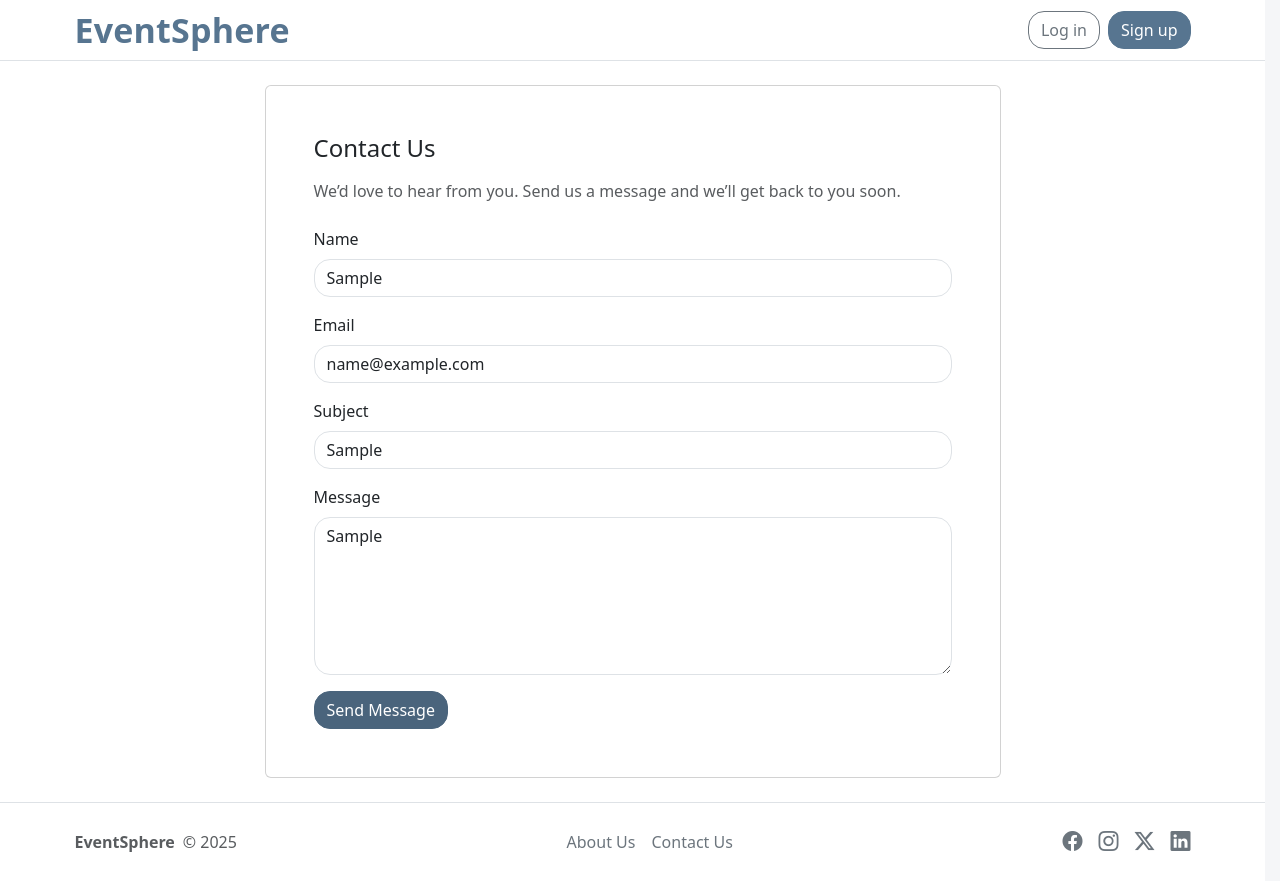
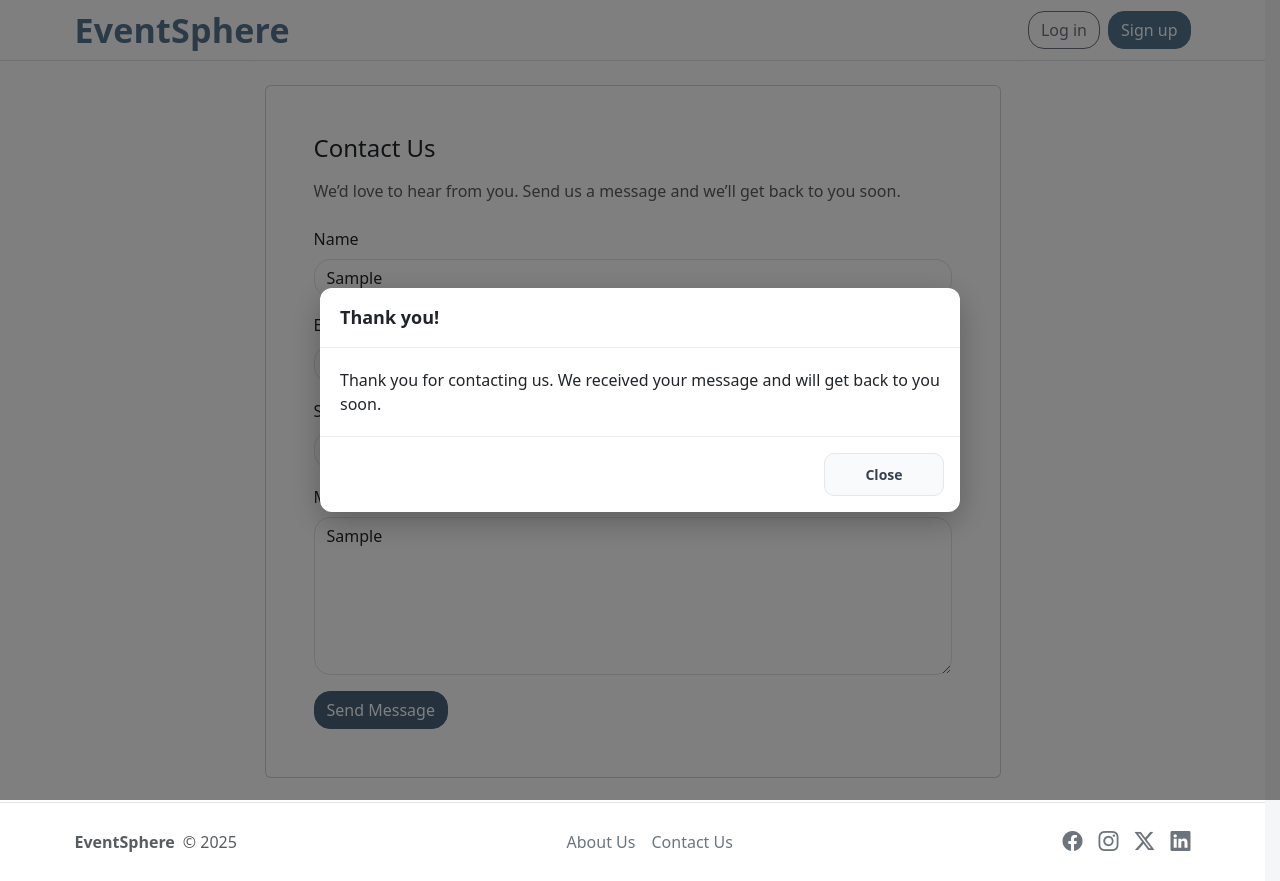
Before and after one commit to thathsaraudari/eventsphere-frontend, a React (Vite) app: page /contact in a window 1280 px wide. Both pictures are taken after typing "Sample", "name@example.com", "Sample", "Sample" into the empty fields and a click on the button "Send Message". Built offline with nearby package versions, Linux system fonts and the light colour scheme; no server answers.

Commit message:
Add popup confirmation for contact us page

```diff
--- a/src/components/ConfirmDialog.jsx
+++ b/src/components/ConfirmDialog.jsx
@@ -72,6 +72,8 @@ export default function ConfirmDialog({
   onCancel,
   confirmDisabled = false,
   variant = 'default', // 'default' | 'success' | 'danger'
+  hideConfirm = false,
+  hideCancel = false,
 }) {
   if (!open) return null
 
@@ -103,10 +105,14 @@ export default function ConfirmDialog({
         <div style={headerStyle} id="confirm-title">{title}</div>
         <div style={bodyStyle}>{children}</div>
         <div style={footerStyle}>
-          <button type="button" onClick={onCancel} style={btnGhost}> {cancelText} </button>
-          <button type="button" onClick={onConfirm} style={confirmStyle} disabled={confirmDisabled}>
-            {confirmText}
-          </button>
+          {!hideCancel && (
+            <button type="button" onClick={onCancel} style={btnGhost}> {cancelText} </button>
+          )}
+          {!hideConfirm && (
+            <button type="button" onClick={onConfirm} style={confirmStyle} disabled={confirmDisabled}>
+              {confirmText}
+            </button>
+          )}
         </div>
       </div>
     </div>
--- a/src/pages/Contact.jsx
+++ b/src/pages/Contact.jsx
@@ -1,7 +1,9 @@
 import { useState } from 'react'
+import ConfirmDialog from '../components/ConfirmDialog.jsx'
 
 export default function Contact() {
   const [form, setForm] = useState({ name: '', email: '', subject: '', message: '' })
+  const [thanksOpen, setThanksOpen] = useState(false)
 
   const onChange = (e) => {
     const { name, value } = e.target
@@ -10,7 +12,8 @@ export default function Contact() {
 
   const onSubmit = (e) => {
     e.preventDefault()
-    alert('We will contact you soon :)')}
+    setThanksOpen(true)
+  }
 
   return (
     <div className="container py-4">
@@ -79,6 +82,17 @@ export default function Contact() {
           </div>
         </div>
       </div>
+      <ConfirmDialog
+        open={thanksOpen}
+        title="Thank you!"
+        cancelText="Close"
+        hideConfirm
+        onCancel={() => setThanksOpen(false)}
+      >
+        <div>
+          Thank you for contacting us. We received your message and will get back to you soon.
+        </div>
+      </ConfirmDialog>
     </div>
   )
 }
```
